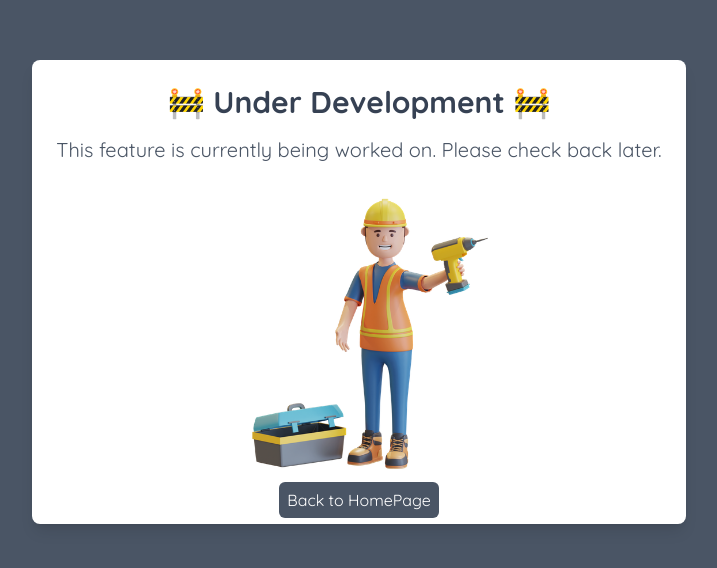
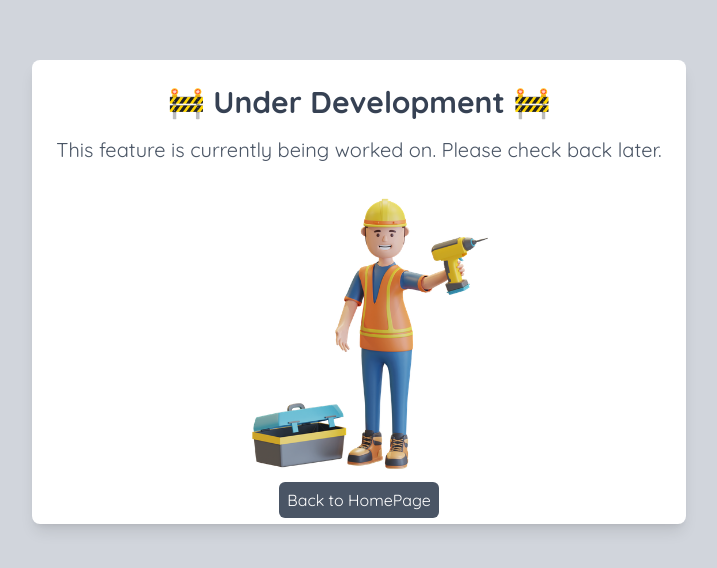
Before and after one commit to Atharva759/Crypto-Tracker, a React (Vite) app: page /pages/etf in a window 1280 px wide. Shown: the part 108-676 px from the top of the page, without its empty margins (281-998 px from the left). Built offline with nearby package versions, Linux system fonts and the light colour scheme; no server answers.

Commit message:
v2 update

```diff
--- a/index.html
+++ b/index.html
@@ -2,7 +2,7 @@
 <html lang="en">
   <head>
     <meta charset="UTF-8" />
-    <link rel="icon" type="image/svg+xml" href="/navlogo.png" />
+    <link rel="icon" type="image/svg+xml" href="src/assets/navlogo.png" />
     <meta name="viewport" content="width=device-width, initial-scale=1.0" />
     <link rel="preconnect" href="https://fonts.googleapis.com">
 <link rel="preconnect" href="https://fonts.gstatic.com" crossorigin>
--- a/src/components/Navbar.jsx
+++ b/src/components/Navbar.jsx
@@ -1,7 +1,7 @@
 import { useContext } from "react";
 import { Link } from "react-router-dom";
 import { CoinContext } from "../context/CoinContext";
-import navlogo from "../../public/navlogo.png";
+import navlogo from "../assets/navlogo.png";
 
 const Navbar = ({ showCurrencySelector }) => {
   const { currency, setCurrency } = useContext(CoinContext);
--- a/src/pages/Coins/Coins.jsx
+++ b/src/pages/Coins/Coins.jsx
@@ -135,7 +135,7 @@ const Coins = () => {
                 <span className="font-semibold">{item.name}</span>
                 <span className="text-gray-600 uppercase">({item.symbol})</span>
               </div>
-              <span className="text-gray-800 font-medium">
+              <span className="text-blue-700 font-medium">
                 ${formatNumber(item.market_cap)}
               </span>
             </Link>
--- a/src/pages/etf/Etf.jsx
+++ b/src/pages/etf/Etf.jsx
@@ -3,7 +3,7 @@ import Sample from "../../assets/sample.png";
 const Etf = () => {
   return (
     <>
-      <div className="flex justify-center items-center flex-col h-screen bg-gray-600">
+      <div className="flex justify-center items-center flex-col h-screen bg-gray-300">
         <div className="text-center p-6 bg-white shadow-lg rounded-lg">
           <h2 className="text-3xl font-bold text-gray-700">
             🚧 Under Development 🚧
```
Also changed, not shown: src/assets/navlogo.png (renamed from public/navlogo.png).
